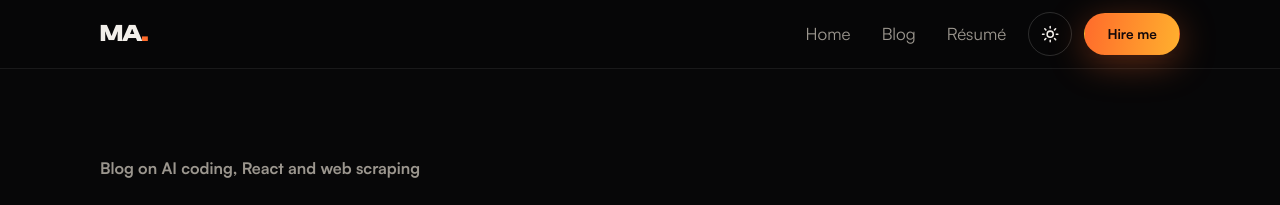
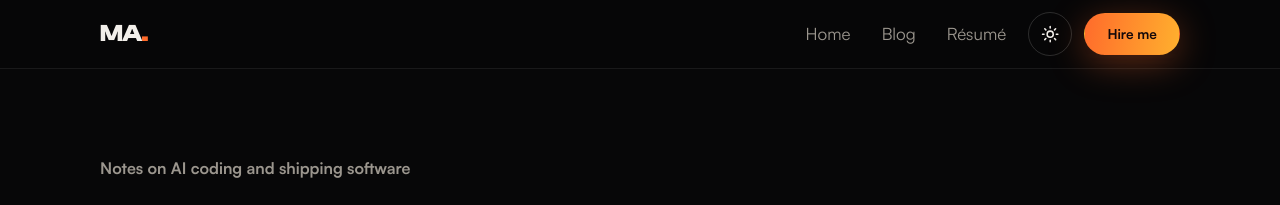
Before and after one commit to Atif-Sheikh/Atif-Resume, a Next.js app: page /blog in a window 1280 px wide. Shown: the top 205 px of the page. Built offline with nearby package versions, Linux system fonts and the light colour scheme; a web font is replaced by a local one.

Commit message:
fix: align blog copy with its actual topics

```diff
--- a/app/blog/page.tsx
+++ b/app/blog/page.tsx
@@ -8,9 +8,9 @@ import { OG_BASE, SITE, TWITTER_BASE } from '@/lib/site';
 // Trailing slash: the build moves this page to out/blog/index.html, because
 // GitHub Pages redirects /blog to /blog/ once the blog/ folder of posts exists.
 const URL = `${SITE}/blog/`;
-const TITLE = 'Blog: AI Coding, React and Web Scraping | Muhammad Atif';
+const TITLE = 'Blog: AI Coding and Software Development | Muhammad Atif';
 const DESCRIPTION =
-    'Notes from 9+ years of shipping software: AI-assisted development, React, React Native, Node.js and large-scale web scraping, by Muhammad Atif.';
+    'Practical notes from 9+ years of shipping software: AI coding tools like Claude Code, Cursor and Copilot, and how to get real work done with them.';
 
 export const metadata: Metadata = {
     title: TITLE,
@@ -52,7 +52,7 @@ export default function Blog() {
                     {/* Like the homepage hero, the eyebrow sits inside the h1 so the heading
                         carries the topics, not just the one-word title. */}
                     <h1>
-                        <span className="blog-eyebrow">Blog on AI coding, React and web scraping</span>{' '}
+                        <span className="blog-eyebrow">Notes on AI coding and shipping software</span>{' '}
                         Writing<em>.</em>
                     </h1>
                     <p>
--- a/app/llms.txt/route.ts
+++ b/app/llms.txt/route.ts
@@ -18,7 +18,7 @@ export function GET() {
 - [Portfolio](${SITE}/): projects, services, experience, client reviews and contact details
 - [Résumé](${SITE}/home.html): experience, key projects, skills and education
 - [Résumé PDF](${SITE}/Muhammad_Atif_Resume.pdf): downloadable résumé
-- [Blog](${SITE}/blog/): practical writing on AI-assisted development, React and web scraping
+- [Blog](${SITE}/blog/): practical notes on AI coding tools and shipping software
 
 ## Blog posts
 
```
